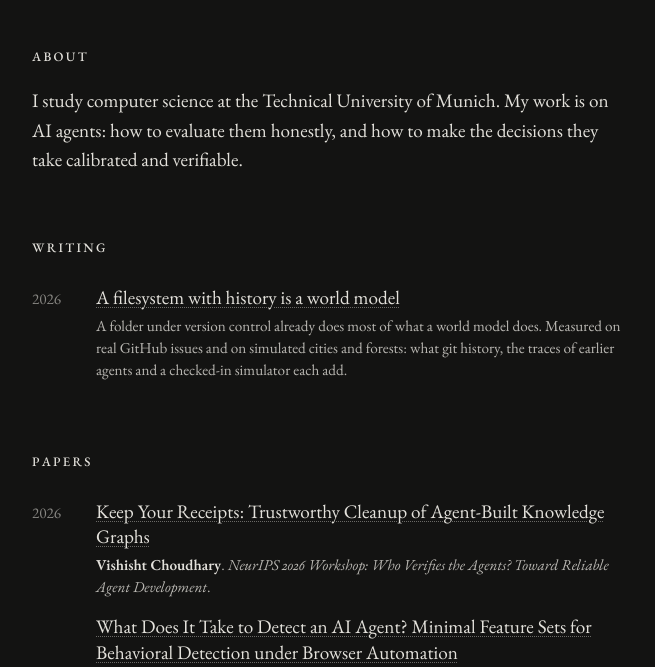
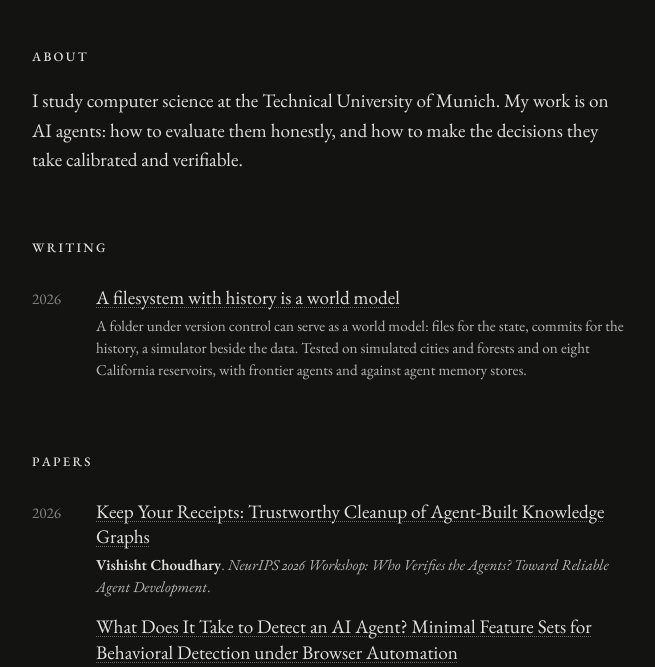
Before and after one commit to VishiATChoudhary/VishiATChoudhary.github.io, a plain HTML site: page index.html in a window 1280 px wide. Shown: the part 92-759 px from the top of the page, without its empty margins (312-967 px from the left). Drawn offline with nearby package versions, Linux system fonts and the light colour scheme.

Commit message:
Add AGENTS.md publishing rules and update post blurb
Co-Authored-By: Claude Opus 5.5 <noreply@anthropic.com>

```diff
--- a/index.html
+++ b/index.html
@@ -36,7 +36,7 @@
           <span class="year">2026</span>
           <div class="body">
             <a class="entry-title" href="notes/a-filesystem-with-history-is-a-world-model.html">A filesystem with history is a world model</a>
-            <p class="entry-note">A folder under version control already does most of what a world model does. Measured on real GitHub issues and on simulated cities and forests: what git history, the traces of earlier agents and a checked-in simulator each add.</p>
+            <p class="entry-note">A folder under version control can serve as a world model: files for the state, commits for the history, a simulator beside the data. Tested on simulated cities and forests and on eight California reservoirs, with frontier agents and against agent memory stores.</p>
           </div>
         </li>
       </ul>
```
Also changed, not shown: 1 other file.
